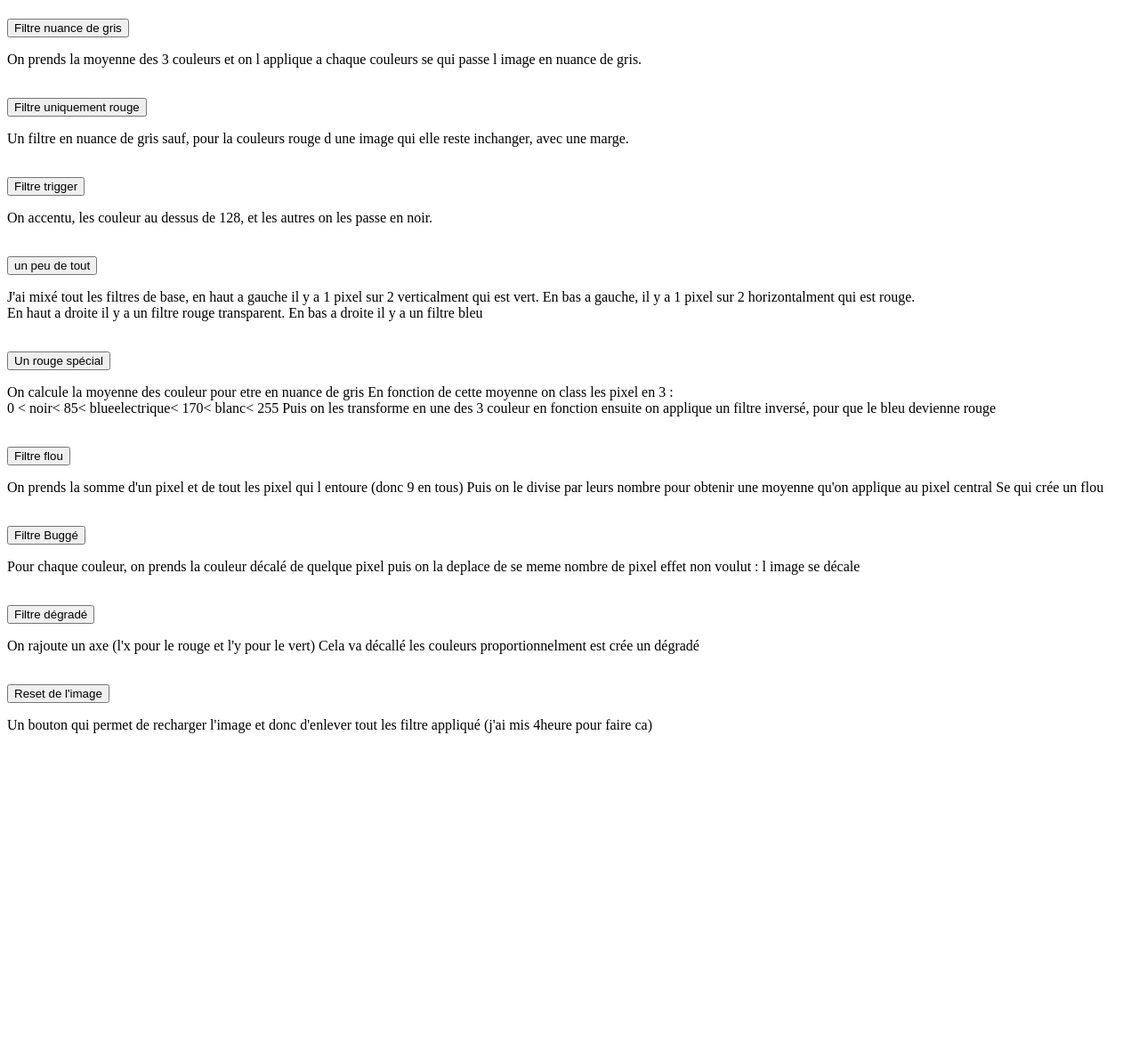
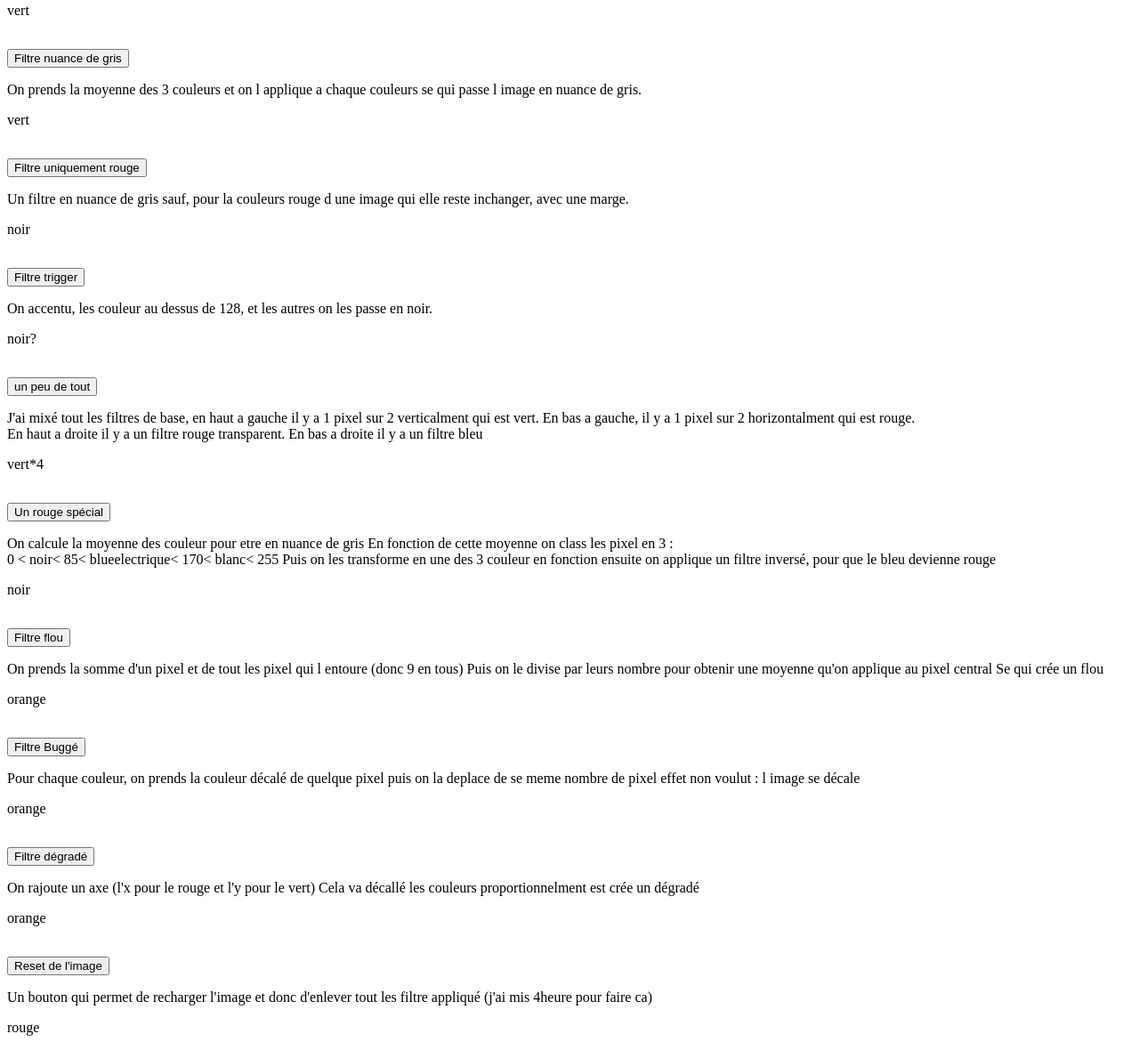
Before and after one commit to 0ur0boss/Atelierfiltrejs, a plain HTML site: page index.html in a window 1280 px wide. Shown: the part 552-1732 px from the top of the page at 89% size. Before the commit the page ends 1392 px from the top, so only its background shows below. Drawn offline with Linux system fonts and the light colour scheme.

Commit message:
rajoue des couleur

```diff
--- a/index.html
+++ b/index.html
@@ -27,50 +27,60 @@
 		<p>
 			On soustraire chaque couleurs a 255 (la couleur max) se qui donne le negatif de l image.
 		</p>
+		<p>vert</p>
 		<br>
 		<button onclick="gris();">Filtre nuance de gris</button>
 		<p>
 			On prends la moyenne des 3 couleurs et on l applique a chaque couleurs se qui passe l image en nuance de gris.
 		</p>
+		<p>vert</p>
 		<br>
 		<button onclick="rouge();">Filtre uniquement rouge</button>
 		<p>
 			Un filtre en nuance de gris sauf, pour la couleurs rouge d une image qui elle reste inchanger, avec une marge.
 		</p>
+		<p>noir</p>
 		<br>
 		<button onclick="trigger();">Filtre trigger</button>
 		<p>
 			On accentu, les couleur au dessus de 128, et les autres on les passe en noir.
 		</p>
+		<p>noir?</p>
 		<br>
 		<button onclick="unpeudetout();">un peu de tout</button>
 		<p>J'ai mixé tout les filtres de base, en haut a gauche il y a 1 pixel sur 2 verticalment qui est vert. En bas a gauche, il y a 1 pixel sur 2 horizontalment qui est rouge.
 			<br> En haut a droite il y a un filtre rouge transparent. En bas a droite il y a un filtre bleu</p>
-		<br>
+			<p>vert*4</p>
+			<br>
 		<button onclick="rougespe();">Un rouge spécial</button>
 		<p>	On calcule la moyenne des couleur pour etre en nuance de gris
 			En fonction de cette moyenne on class les pixel en 3 : <br>
 			0 < noir< 85< blueelectrique< 170< blanc< 255
 			Puis on les transforme en une des 3 couleur en fonction
 			ensuite on applique un filtre inversé, pour que le bleu devienne rouge</p>
-		<br>
+			<p>noir</p>
+			<br>
 		<button onclick="flou();">Filtre flou</button>
 
 		<p> On prends la somme d'un pixel et de tout les pixel qui l entoure (donc 9 en tous)
 			Puis on le divise par leurs nombre pour obtenir une moyenne qu'on applique au pixel central
 			Se qui crée un flou</p>
+			<p>orange</p>
 		<br>
 		<button onclick="bug();">Filtre Buggé</button>
 		<p>	Pour chaque couleur, on prends la couleur décalé de quelque pixel puis on
 			la deplace de se meme nombre de pixel
 			effet non voulut : l image se décale</p>
+			<p>orange</p>
 		<br>
 		<button onclick="dégradé();">Filtre dégradé</button>
 		<p>	On rajoute un axe (l'x pour le rouge et l'y pour le vert)
 			Cela va décallé les couleurs proportionnelment est crée un dégradé</p>
-		<br>
+			<p>orange</p>
+			<br>
 		<button onclick="javascript:document.img01.src='face.png'">Reset de l'image</button>
 		<p>Un bouton qui permet de recharger l'image et donc d'enlever tout les filtre appliqué (j'ai mis 4heure pour faire ca)</p>
+		<p>rouge</p>
 	</div>
 	</body>
 </html>
```
